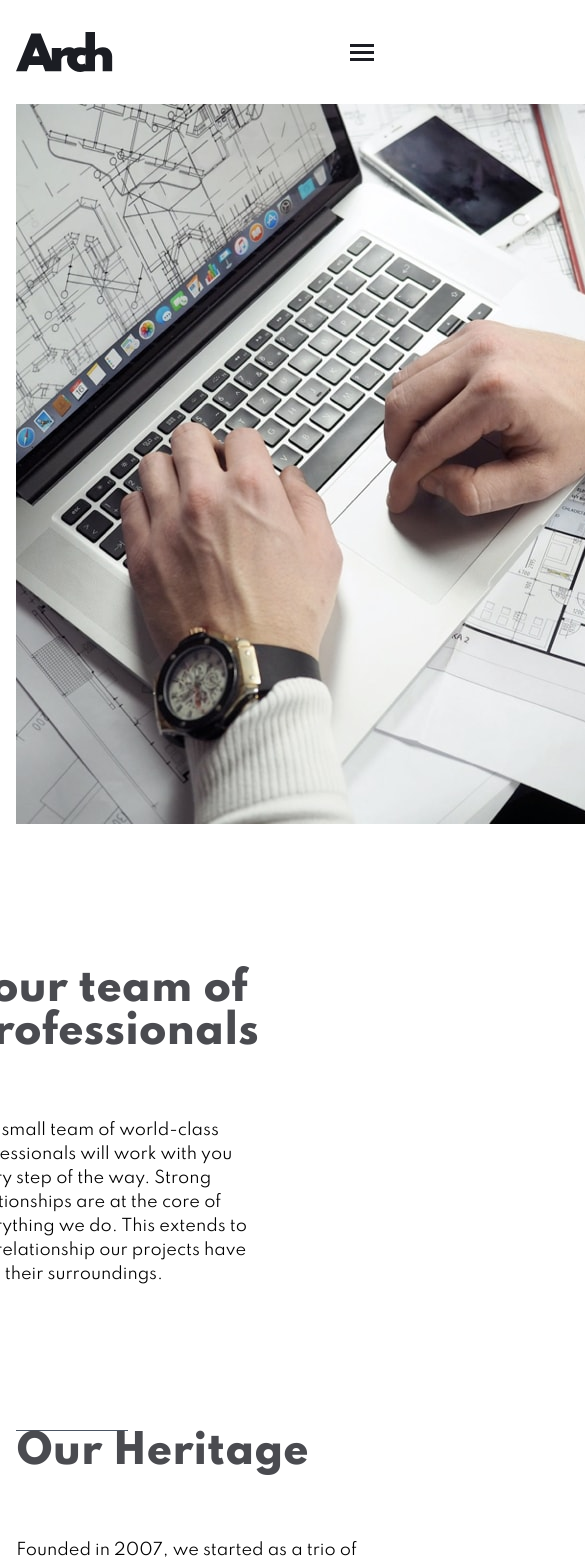
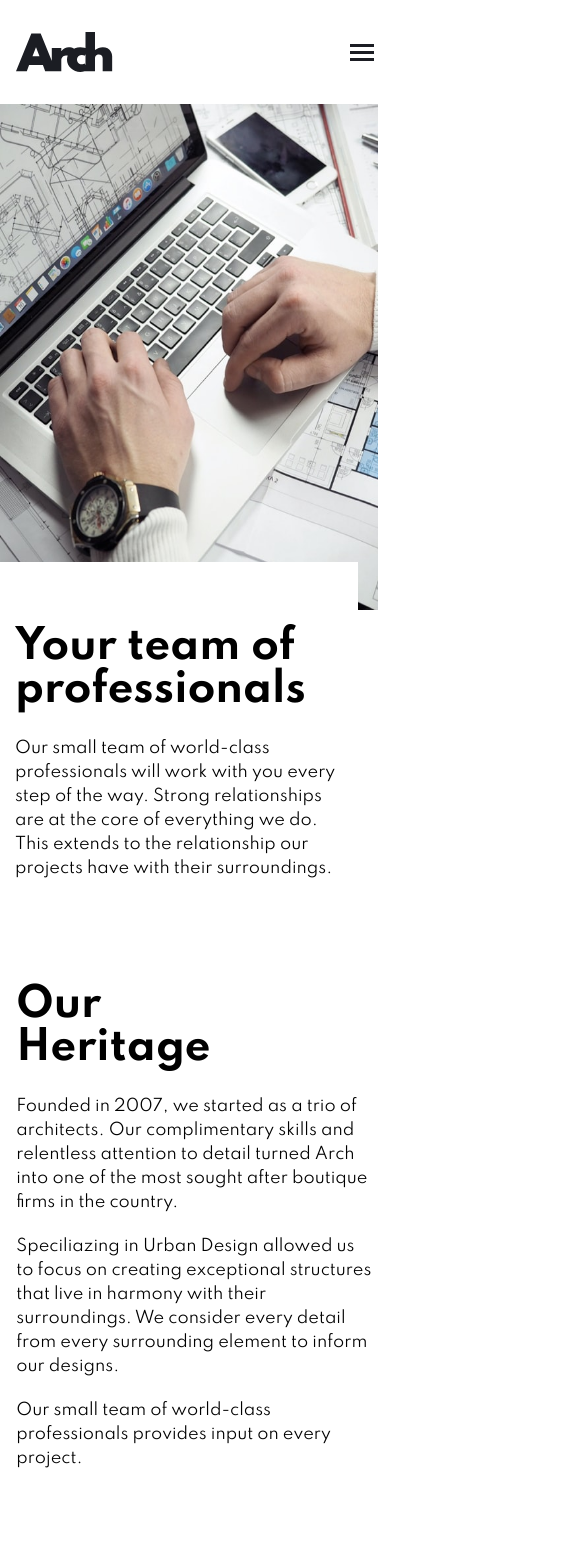
Before and after one commit to keys78/arch-studio, a React (Create React App) app: page /about in a window 390 px wide. Shown: the top 1562 px of the page, 585 px wide, since content can reach past the window. Built offline with nearby package versions, Linux system fonts and the light colour scheme.

Commit message:
scalling and responsiveness

```diff
--- a/src/About.js
+++ b/src/About.js
@@ -6,35 +6,35 @@ const About = () => {
     const [members] = useState([
         {
             id: 1,
-            name:'Jake Richards',
-            position:'Chief Architect',
-            img:'assets/about/desktop/avatar-jake.jpg',
-            twitterIcon:'assets/icons/icon-twitter.svg',
-            linkedinIcon:'assets/icons/icon-linkedin.svg',
+            name: 'Jake Richards',
+            position: 'Chief Architect',
+            img: 'assets/about/desktop/avatar-jake.jpg',
+            twitterIcon: 'assets/icons/icon-twitter.svg',
+            linkedinIcon: 'assets/icons/icon-linkedin.svg',
         },
         {
             id: 2,
-            name:'Thompson Smith',
-            position:'Head Of Finance',
-            img:'assets/about/desktop/avatar-thompson.jpg',
-            twitterIcon:'assets/icons/icon-twitter.svg',
-            linkedinIcon:'assets/icons/icon-linkedin.svg',
+            name: 'Thompson Smith',
+            position: 'Head Of Finance',
+            img: 'assets/about/desktop/avatar-thompson.jpg',
+            twitterIcon: 'assets/icons/icon-twitter.svg',
+            linkedinIcon: 'assets/icons/icon-linkedin.svg',
         },
         {
             id: 3,
-            name:'Jackson Rourke',
-            position:'Lead Designer',
-            img:'assets/about/desktop/avatar-jackson.jpg',
-            twitterIcon:'assets/icons/icon-twitter.svg',
-            linkedinIcon:'assets/icons/icon-linkedin.svg',
+            name: 'Jackson Rourke',
+            position: 'Lead Designer',
+            img: 'assets/about/desktop/avatar-jackson.jpg',
+            twitterIcon: 'assets/icons/icon-twitter.svg',
+            linkedinIcon: 'assets/icons/icon-linkedin.svg',
         },
         {
             id: 4,
-            name:'Maria Simpson',
-            position:'Senior Architect',
-            img:'assets/about/desktop/avatar-maria.jpg',
-            twitterIcon:'assets/icons/icon-twitter.svg',
-            linkedinIcon:'assets/icons/icon-linkedin.svg',
+            name: 'Maria Simpson',
+            position: 'Senior Architect',
+            img: 'assets/about/desktop/avatar-maria.jpg',
+            twitterIcon: 'assets/icons/icon-twitter.svg',
+            linkedinIcon: 'assets/icons/icon-linkedin.svg',
         },
 
 
@@ -42,17 +42,18 @@ const About = () => {
 
     return (
         <div>
-            <Header title="ABOUT US"/>
-            <section className="md:w-9/12 w-11/12 mx-auto">
+            <Header title="ABOUT US" />
+            <section className="md:w-9/12 sm:w-11/12 w-full mx-auto">
                 <div className="flex md:flex-row flex-col">
-                    <div className="xl:w-6/12 lg:w-5/12 w-3/12">
-                        <img className="max-w-7xl" src={process.env.PUBLIC_URL + 'assets/about/desktop/image-hero.jpg'} alt="photos"/>
+                    <div className="xl:w-6/12 lg:w-5/12 w-full">
+                        <img className="max-w-7xl md:block hidden" src={process.env.PUBLIC_URL + 'assets/about/desktop/image-hero.jpg'} alt="photos" />
+                        <img className="max-w-7xl about-hero md:hidden block" src={process.env.PUBLIC_URL + 'assets/about/tablet/image-hero.jpg'} alt="photos" />
                     </div>
                     <div className="relative flex flex-col flex-end">
                         <h1 className="-ml-12 big-text">About</h1>
-                        <div className="bg-white -ml-40">
-                            <div className="w-7/12 py-36 mx-auto">
-                                <h1 className="sub-header mb-16 text-black">Your team of professionals</h1>
+                        <div className="bg-white w-11/12 -mt-12 md:-ml-40 ml-0">
+                            <div className="md:w-7/12 w-11/12 md:py-36 py-16 mx-auto">
+                                <h1 className="sub-header lg:mb-16 mb-6 text-black">Your team of professionals</h1>
                                 <p> Our small team of world-class professionals will work
                                     with you every step of the way. Strong relationships are
                                     at the core of everything we do. This extends to the
@@ -65,12 +66,12 @@ const About = () => {
                 </div>
             </section>
 
-            <section className="md:w-9/12 w-11/12 mx-auto">
-                <div><p class="border-gray-600 border-b w-28"></p></div>
+            <section className="md:w-9/12 w-11/12 mx-auto lg:mt-0 mt-10">
+                <div><p class="md:block hidden lg:mb-0 mb-10 border-gray-600 border-b lg:w-28 w-16"></p></div>
                 <div className="flex items-center relative md:flex-row flex-col">
                     <div className="">
-                        <h1 className="sub-header mb-16 text-black">Our Heritage</h1>
-                            <p>Founded in 2007, we started as a trio of architects. Our complimentary
+                        <h1 className="sub-header lg:mb-16 mb-6 text-black">Our <br></br> Heritage</h1>
+                        <p>Founded in 2007, we started as a trio of architects. Our complimentary
                             skills and relentless attention to detail turned Arch into one of the most sought
                             after boutique firms in the country.
                         </p>
@@ -81,32 +82,32 @@ const About = () => {
                         <p>Our small team of world-class professionals provides input on every project.</p>
                     </div>
 
-                    <div className="xl:w-6/12 lg:w-5/12 w-3/12">
-                        <img className="max-w-7xl" src={process.env.PUBLIC_URL + 'assets/about/desktop/image-heritage.jpg'} alt="photos"/>
+                    <div className="xl:w-6/12 lg:w-5/12 w-3/12 lg:block hidden">
+                        <img className="max-w-7xl" src={process.env.PUBLIC_URL + 'assets/about/desktop/image-heritage.jpg'} alt="photos" />
                     </div>
                 </div>
             </section>
 
-            <section className="w-9/12 mx-auto my-60">
-                <div className="flex justify-between">
+            <section className="md:w-9/12 w-11/12 mx-auto lg:my-60 my-0 mt-24 mb-44">
+                <div className="flex lg:flex-row flex-col justify-between">
                     <div className="w-4/12">
-                        <h1 className="sub-header">The <br></br> Leaders</h1>
+                        <h1 className="sub-header lg:pb-0 pb-12">The <br></br> Leaders</h1>
                     </div>
 
-                    <div className="grid grid-cols-2 gap-8 w-7/12">
+                    <div className="grid sm:grid-cols-2 grid-cols-1 gap-8 lg:w-7/12 md:w-11/12 sm:w-9/12 w-full mx-auto">
                         {members.map(member => (
-                            <div key={ member.id } className="person-hover relative">
-                                <img src={ member.img } alt="photos"/>
-                                <h1 className="text-xl pt-5 font-bold">{ member.name }</h1>
-                                <h3 className="text-base font-medium opacity-70">{ member.position }</h3>
-                                <div className="xl:hidden block flex gap-4 mt-2">
-                                        <img className="w-6" src={ member.twitterIcon } alt="twitter-icons"/>
-                                        <img className="w-6" src={ member.linkedinIcon } alt="twitter-icons"/>
-                                    </div>
+                            <div key={member.id} className="person-hover relative">
+                                <img src={member.img} alt="photos" />
+                                <h1 className="text-xl md:pt-5 pt-2 font-bold">{member.name}</h1>
+                                <h3 className="text-base font-medium opacity-70">{member.position}</h3>
+                                <div className="xl:hidden block flex gap-4 mt-2 mb-5">
+                                    <img className="w-6" src={member.twitterIcon} alt="twitter-icons" />
+                                    <img className="w-6" src={member.linkedinIcon} alt="twitter-icons" />
+                                </div>
                                 <div className="xl:block hidden blind absolute top-0 left-0 w-full h-full bg-white opacity-60 pt-28 pl-28">
                                     <div className="flex gap-4">
-                                        <img className="max-w-7xl" src={ member.twitterIcon } alt="twitter-icons"/>
-                                        <img className="max-w-7xl" src={ member.linkedinIcon } alt="twitter-icons"/>
+                                        <img className="max-w-7xl" src={member.twitterIcon} alt="twitter-icons" />
+                                        <img className="max-w-7xl" src={member.linkedinIcon} alt="twitter-icons" />
                                     </div>
                                 </div>
                             </div>
@@ -119,7 +120,7 @@ const About = () => {
                 <Footer />
             </div>
         </div>
-     );
+    );
 }
 
 export default About;
--- a/src/index.css
+++ b/src/index.css
@@ -320,9 +320,11 @@ footer{
    }
 
    .sub-header{
-    color: #4a4b50;
+    /* color: #4a4b50; */
+    color:black;
     font-size: 40px;
     line-height: 43px;
+    font-weight: 700;
   }
 
   footer{
@@ -340,6 +342,11 @@ footer{
 
   .links h1{
     font-size: 18px;
+  }
+
+  .about-hero{
+    height: 60vh;
+    width: 97vw;
   }
 }
 
```
